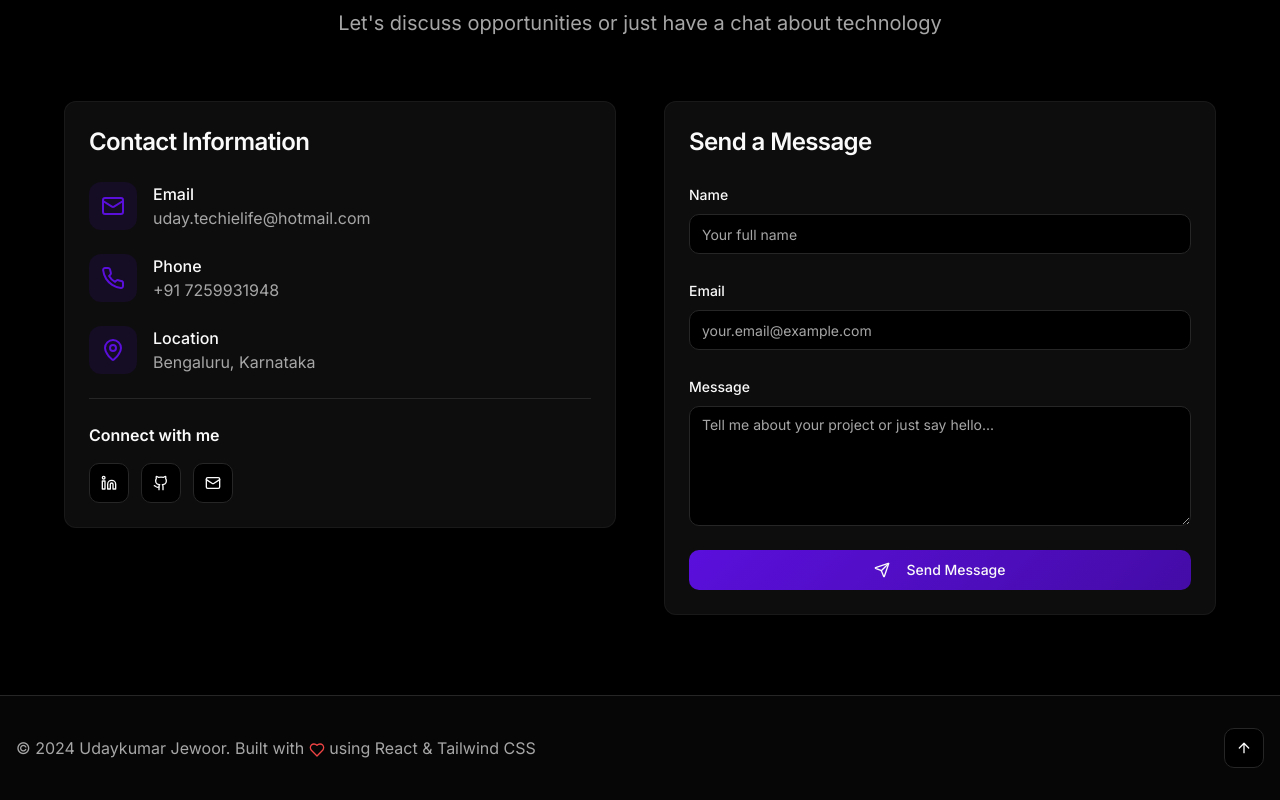
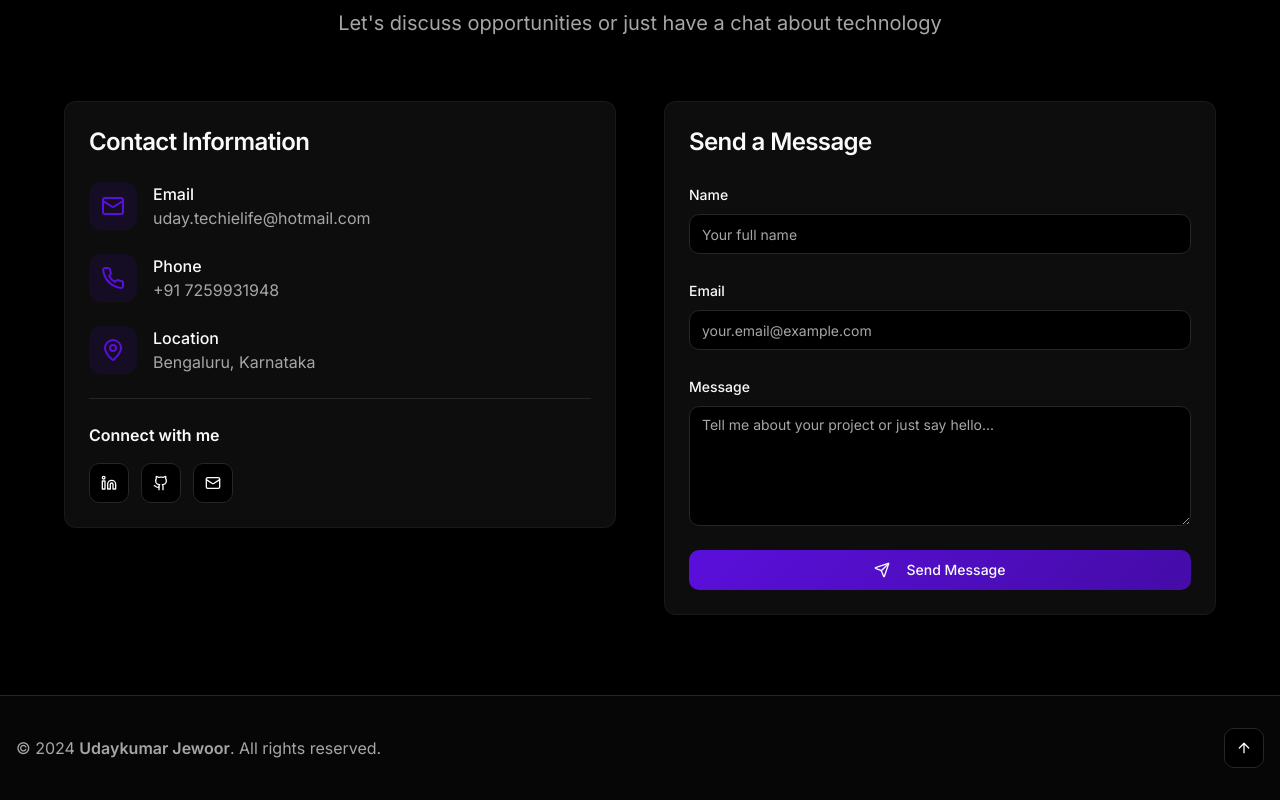
Before and after one commit to UdaykumarJewoor/my-portfolio, a React (Vite) app: page / in a window 1280 px wide. Shown: the part 4895-5695 px from the top of the page. Built offline with nearby package versions, Linux system fonts and the light colour scheme.

Commit message:
footer content

```diff
--- a/src/components/Portfolio/Footer.tsx
+++ b/src/components/Portfolio/Footer.tsx
@@ -12,9 +12,7 @@ const Footer = () => {
         <div className="flex flex-col md:flex-row justify-between items-center gap-4">
           <div className="text-center md:text-left">
             <p className="text-muted-foreground">
-              © 2024 Udaykumar Jewoor. Built with{' '}
-              <Heart className="inline h-4 w-4 text-red-500" />{' '}
-              using React & Tailwind CSS
+             © 2024 <span class="font-semibold">Udaykumar Jewoor</span>. All rights reserved.
             </p>
           </div>
 
```
